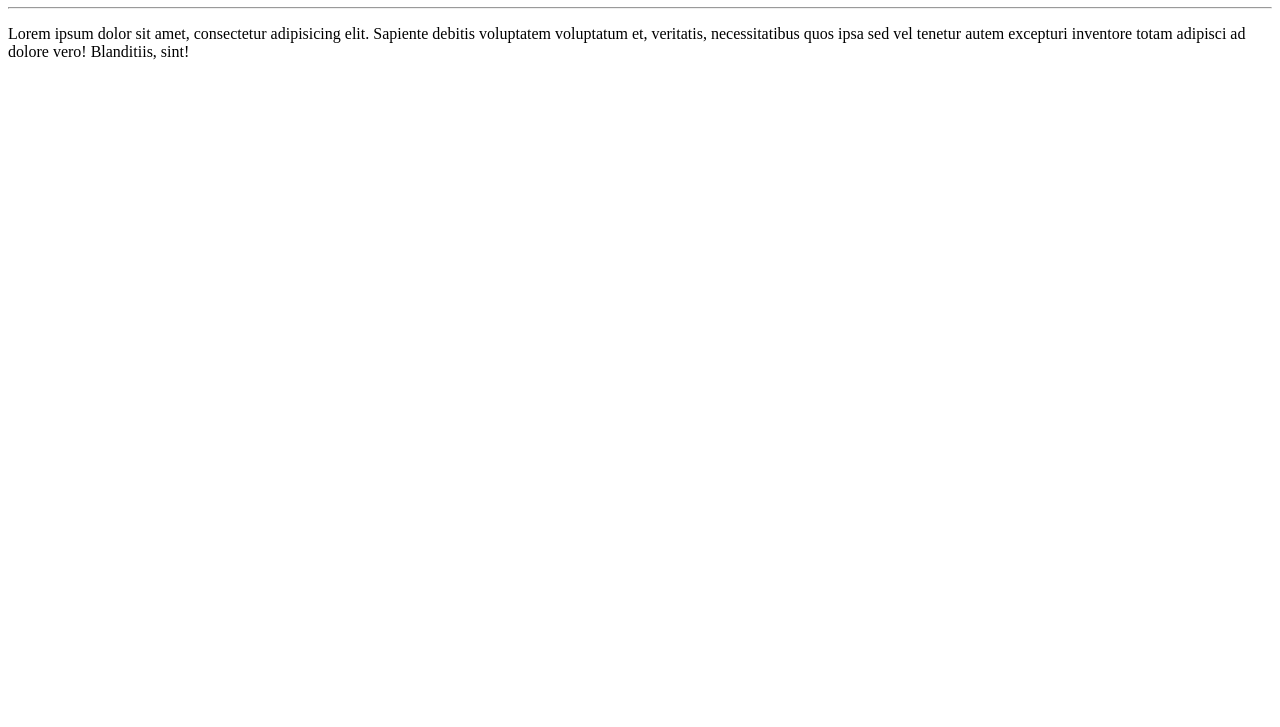
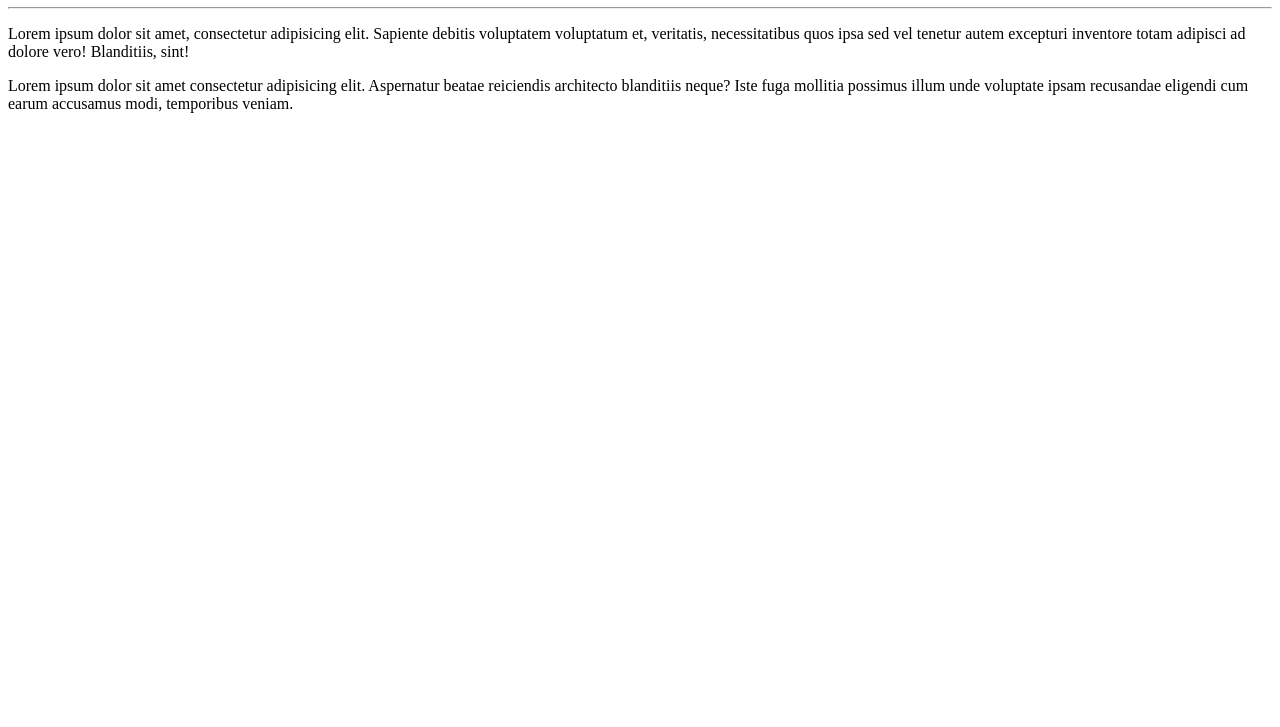
Before and after one commit to DanielViniciosdePaulo/Ola-mundo, a plain HTML site: page site-exemplo/index.html in a window 1280 px wide. Shown: the part 73-800 px from the top of the page. Drawn offline with Linux system fonts and the light colour scheme.

Commit message:
Adicionei um parágrafo

```diff
--- a/site-exemplo/index.html
+++ b/site-exemplo/index.html
@@ -10,6 +10,6 @@
     <h1>Olá, mundo!</h1>
     <hr>
     <p>Lorem ipsum dolor sit amet, consectetur adipisicing elit. Sapiente debitis voluptatem voluptatum et, veritatis, necessitatibus quos ipsa sed vel tenetur autem excepturi inventore totam adipisci ad dolore vero! Blanditiis, sint!</p>
-
+    <p>Lorem ipsum dolor sit amet consectetur adipisicing elit. Aspernatur beatae reiciendis architecto blanditiis neque? Iste fuga mollitia possimus illum unde voluptate ipsam recusandae eligendi cum earum accusamus modi, temporibus veniam.</p>
 </body>
 </html>
```
